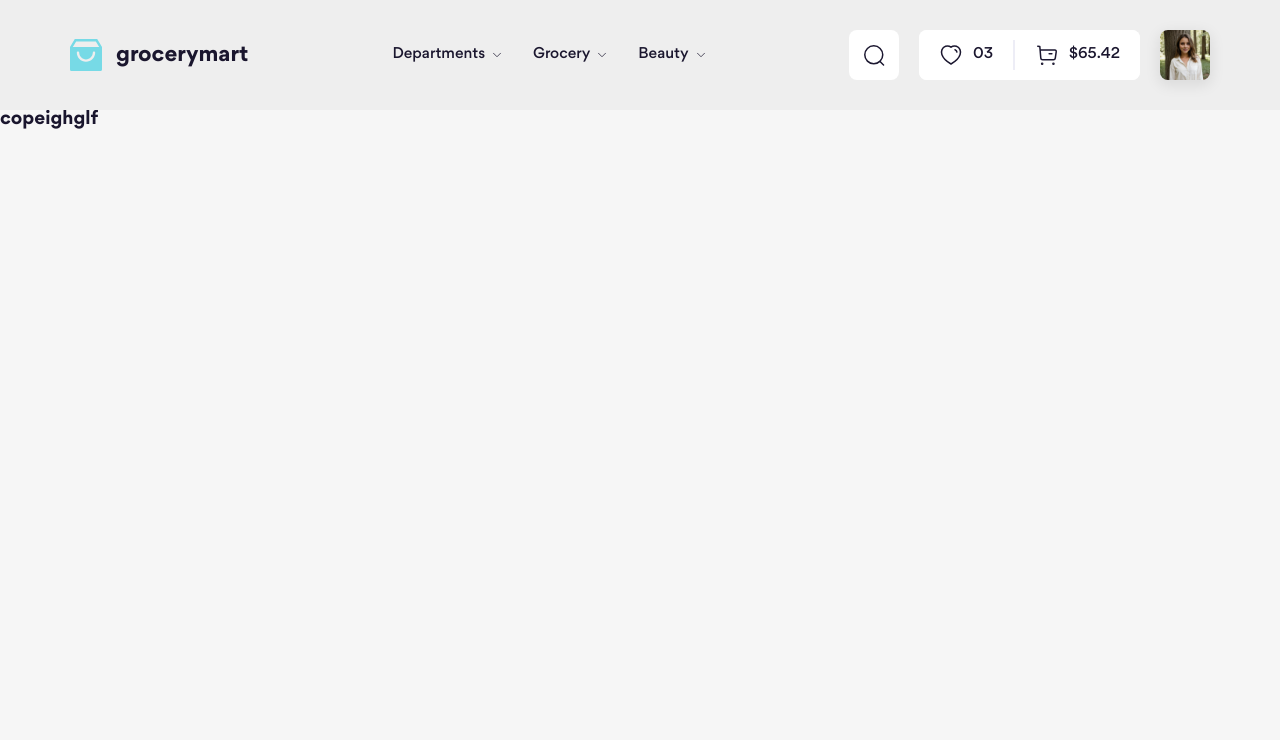
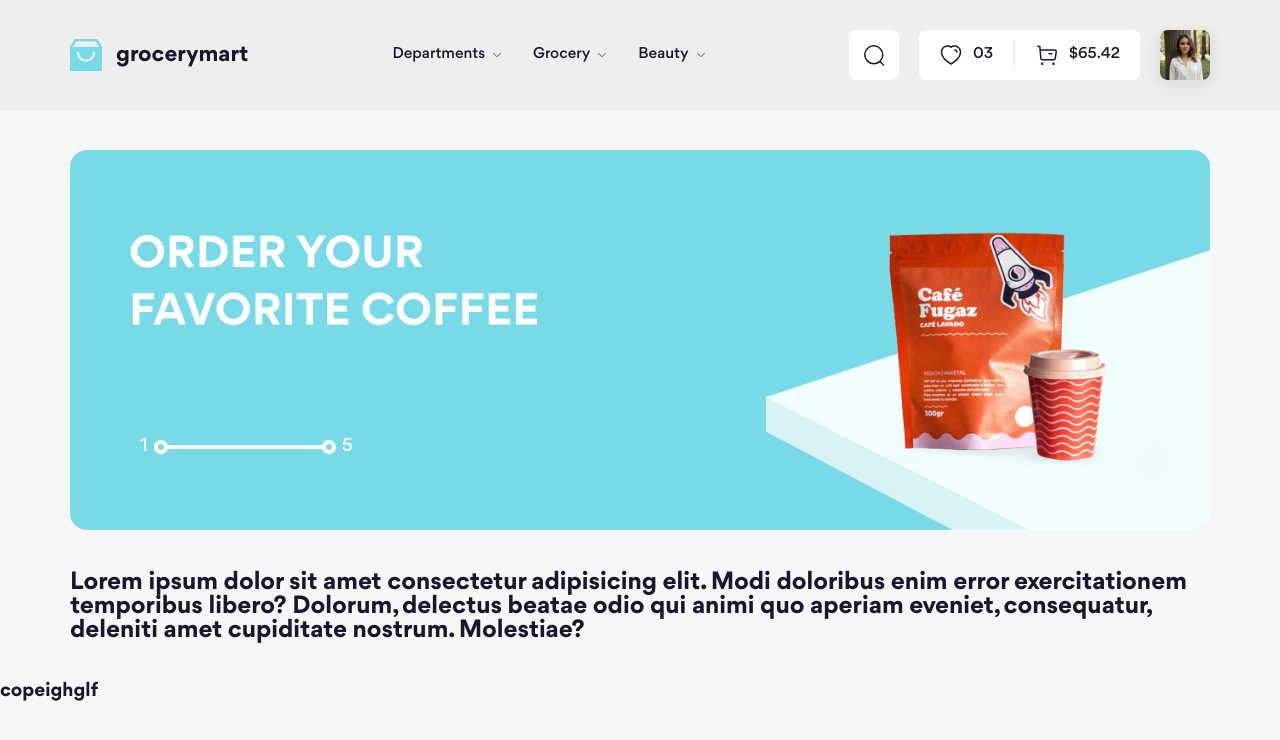
Before and after one commit to shinsouhitoshi1203/grocery-store, a website: page index.html in a window 1280 px wide. Drawn offline with Linux system fonts and the light colour scheme.

Commit message:
add slideshow option

```diff
--- a/assets/scss/abstracts/_mixin.scss
+++ b/assets/scss/abstracts/_mixin.scss
@@ -37,3 +37,4 @@
 %md-14 {font-size: 1.4rem; font-weight: 500; @extend %common-lh;}
 %md-15 {font-size: 1.5rem; font-weight: 500; @extend %common-lh;}
 %md-16 {font-size: 1.6rem; font-weight: 500; @extend %common-lh;}
+%md-18 {font-size: 1.8rem; font-weight: 500; @extend %common-lh;}
--- a/assets/scss/components/_index.scss
+++ b/assets/scss/components/_index.scss
@@ -1,3 +1,3 @@
-@forward "./header";
 @forward "./brand";
-@forward "./megamenu"
+@forward "./megamenu";
+@forward "./slideshow";
--- /dev/null
+++ b/assets/scss/components/_slideshow.scss
@@ -0,0 +1,27 @@
+@use "./../abstracts" as a;
+%node {@include a.square-icon(14px,50%); border: 4px solid var(--slideshow-caption-color);}
+.slideshow {
+    width: 100%; aspect-ratio: 3/1; position: relative;
+    &__inner {
+        width: 100%; height: 100%; display: flex; gap: 30px; overflow: hidden;
+        img {width: 100%; height: 100%;}
+    }
+    &__item {
+        flex: 1 0 100%;
+    }
+    &__controls {
+        position: absolute;bottom: 70px;left: 70px;
+        display: flex; align-items: center; gap: 10px;
+        span {color: var(--slideshow-caption-color); @extend %md-18}
+    }
+    &__bar {
+        display: flex; align-items: center; position: relative;
+        height: 4px; width: min(20vh, 184px);
+        background: var(--slideshow-caption-color);
+        margin-left: 7px; margin-right: 7px;
+    }
+    &__node {
+        &-left {@extend %node;position: absolute;left: -11px;}
+        &-right {@extend %node; position: absolute;right: -11px;}
+    }
+}
--- a/assets/scss/components/_header.scss
+++ b/assets/scss/layout/_header.scss
@@ -14,7 +14,7 @@
         & > * {flex-shrink: 0; }
         .brand {z-index: 10;}
 
-        @include a.responsive(sm) {gap: 39px; justify-content: center;}
+        @include a.responsive(sm) {gap: 39px; justify-content: center; padding-top: 16px;padding-bottom: 16px;}
     }
     &__main {
         @include a.flex-center();
@@ -26,7 +26,6 @@
         ul {list-style-type: none; }
         &-list {
             @include a.flex-center(null, 30px);
-
         }
     }
     &__nav-dropdown {
--- a/assets/scss/layout/_index.scss
+++ b/assets/scss/layout/_index.scss
@@ -0,0 +1,2 @@
+@forward "./header";
+@forward "./main";
--- /dev/null
+++ b/assets/scss/layout/_main.scss
@@ -0,0 +1,9 @@
+@use "./../abstracts" as a;
+.main {
+    & > * {
+        margin-top: 40px;margin-bottom: 40px;
+        @include a.responsive(lg) {
+            margin-top: 30px;margin-bottom: 30px;
+        }
+    }
+}
--- a/assets/scss/main.scss
+++ b/assets/scss/main.scss
@@ -1,5 +1,4 @@
 @use "./base";
-// @use "./abstracts";
-
+@use "./layout";
 @use "./components";
 @use "./themes"
--- a/assets/scss/themes/_dark.scss
+++ b/assets/scss/themes/_dark.scss
@@ -25,4 +25,7 @@
 
     --megamenu-text: #B9BABE;
 
+    // slideshow
+    --slideshow-caption-color: #FFFFFF;
+
 }
--- a/assets/scss/themes/_light.scss
+++ b/assets/scss/themes/_light.scss
@@ -16,12 +16,17 @@
 
     // navigation bar
     --navbar-close: brightness(3);
+
     //menu
     --megamenu: #ffffff;
     --megamenu-arrow: brightness(0) saturate(100%) invert(98%) sepia(98%) saturate(10%) hue-rotate(209deg) brightness(104%) contrast(102%);
     --megamenu-shadow: rgba(200, 200, 200, 0.4);
     --megamenu-seperator: #D2D1D6;
     --megamenu-link-hover: #0071DC;
+
+    // slideshow
+    --slideshow-caption-color: #FFFFFF;
+
     @include a.responsive(sm) {
         --header-bg: #ffffff;
     }
--- a/index.html
+++ b/index.html
@@ -26,11 +26,30 @@
 <body>
     <header class="header"></header>
     <div class="container">
-        <div class="box d-none d-lg-block">
-            <div class="item"></div>
-            <div class="item"></div>
-            <div class="item"></div>
-        </div>
+        <main class="main">
+            <div class="slideshow">
+                <div class="slideshow__inner">
+                    <div class="slideshow__item">
+                        <img src="./img/banner/1.png" alt="Slideshow item 01">
+                    </div>
+                    <div class="slideshow__item">
+                        <img src="./img/banner/1.png" alt="Slideshow item 02">
+                    </div>
+                    <div class="slideshow__item">
+                        <img src="./img/banner/1.png" alt="Slideshow item 03">
+                    </div>
+                </div>
+                <div class="slideshow__controls">
+                    <span>1</span>
+                    <div class="slideshow__bar">
+                        <div class="slideshow__node-left"></div>
+                        <div class="slideshow__node-right"></div>
+                    </div>
+                    <span>5</span>
+                </div>
+            </div>
+            <h2>Lorem ipsum dolor sit amet consectetur adipisicing elit. Modi doloribus enim error exercitationem temporibus libero? Dolorum, delectus beatae odio qui animi quo aperiam eveniet, consequatur, deleniti amet cupiditate nostrum. Molestiae?</h2>
+        </main>
     </div>
     <footer></footer>
 </body>
```
Also changed, not shown: assets/css/main.css, img/banner/1.png (added), 1 other file.
